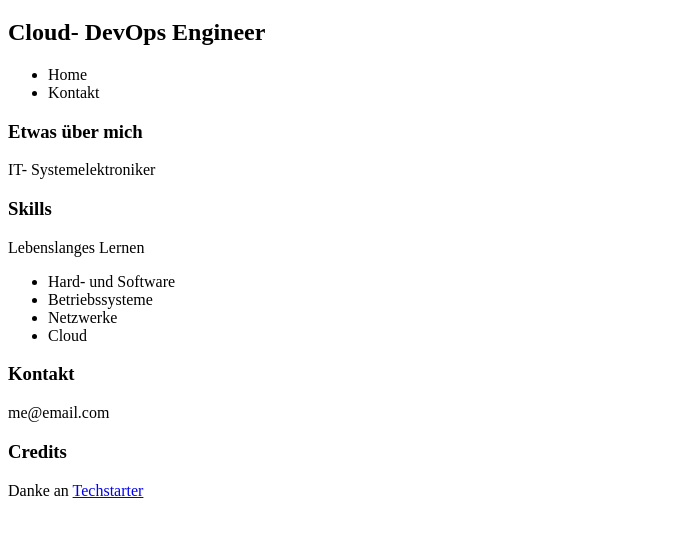
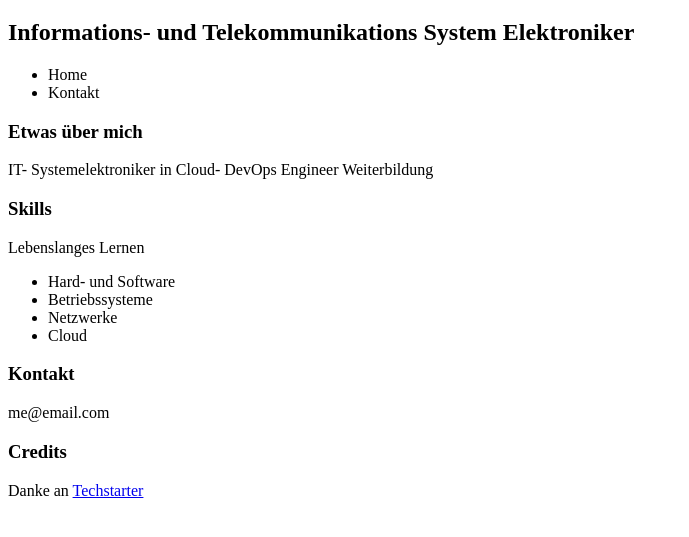
Before and after one commit to erdal2021/html-training, a plain HTML site: page index2.html in a window 1280 px wide. Shown: the part 61-598 px from the top of the page, without its empty margins (0-689 px from the left). Drawn offline with Linux system fonts and the light colour scheme.

Commit message:
Update index2.html

```diff
--- a/index2.html
+++ b/index2.html
@@ -7,7 +7,7 @@
 </head>
 <body>
     <h1>Erdal Erdogan</h1>
-    <h2>Cloud- DevOps Engineer</h2>
+    <h2>Informations- und Telekommunikations System Elektroniker</h2>
     <nav>
         <ul>
             <li>Home</li>
@@ -17,7 +17,7 @@
     <main>
         <section>
         <h3>Etwas über mich</h3>
-        <p>IT- Systemelektroniker</p>
+        <p>IT- Systemelektroniker in Cloud- DevOps Engineer Weiterbildung</p>
         </section>
         <section>
         <h3>Skills</h3>
```
